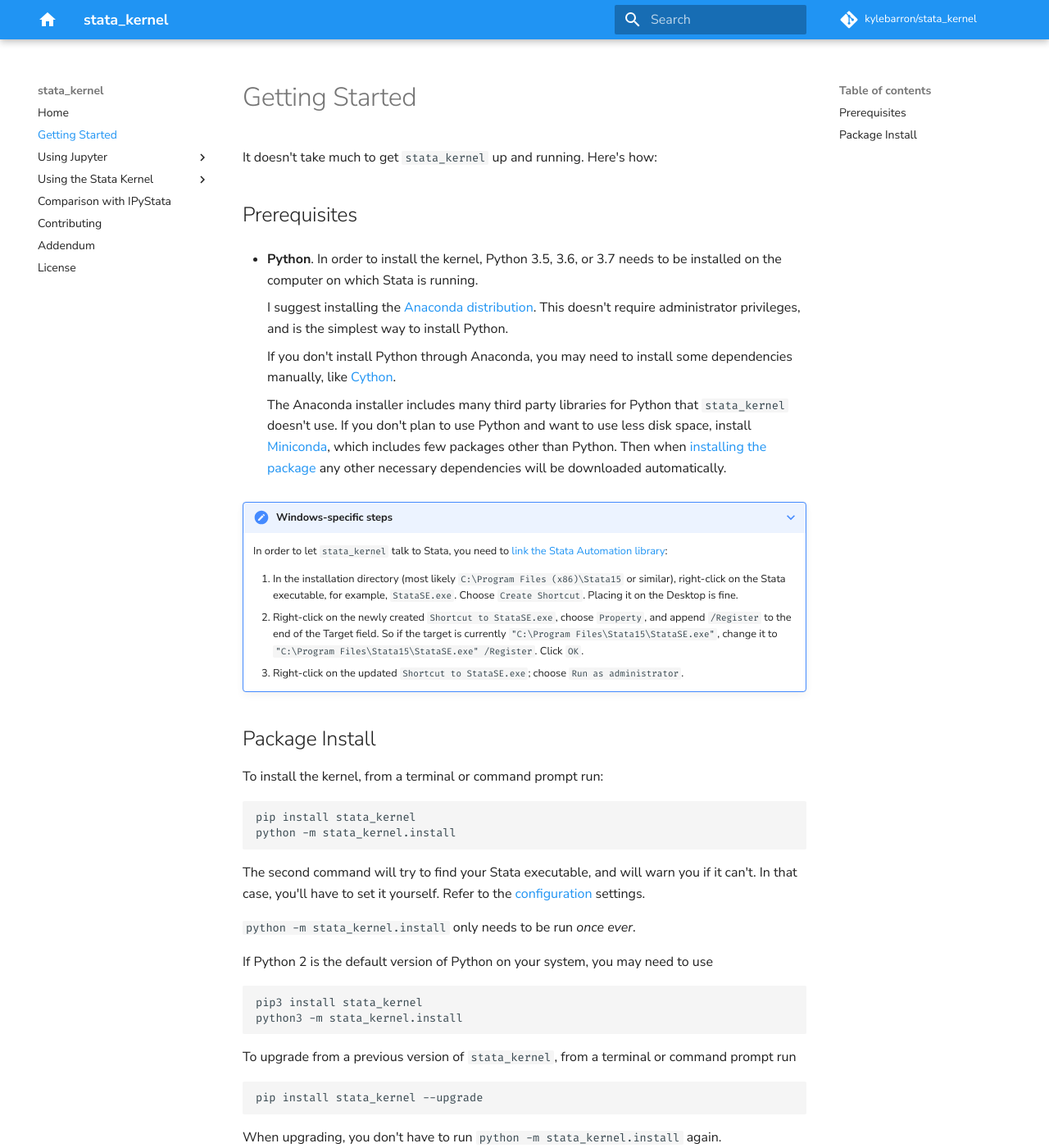
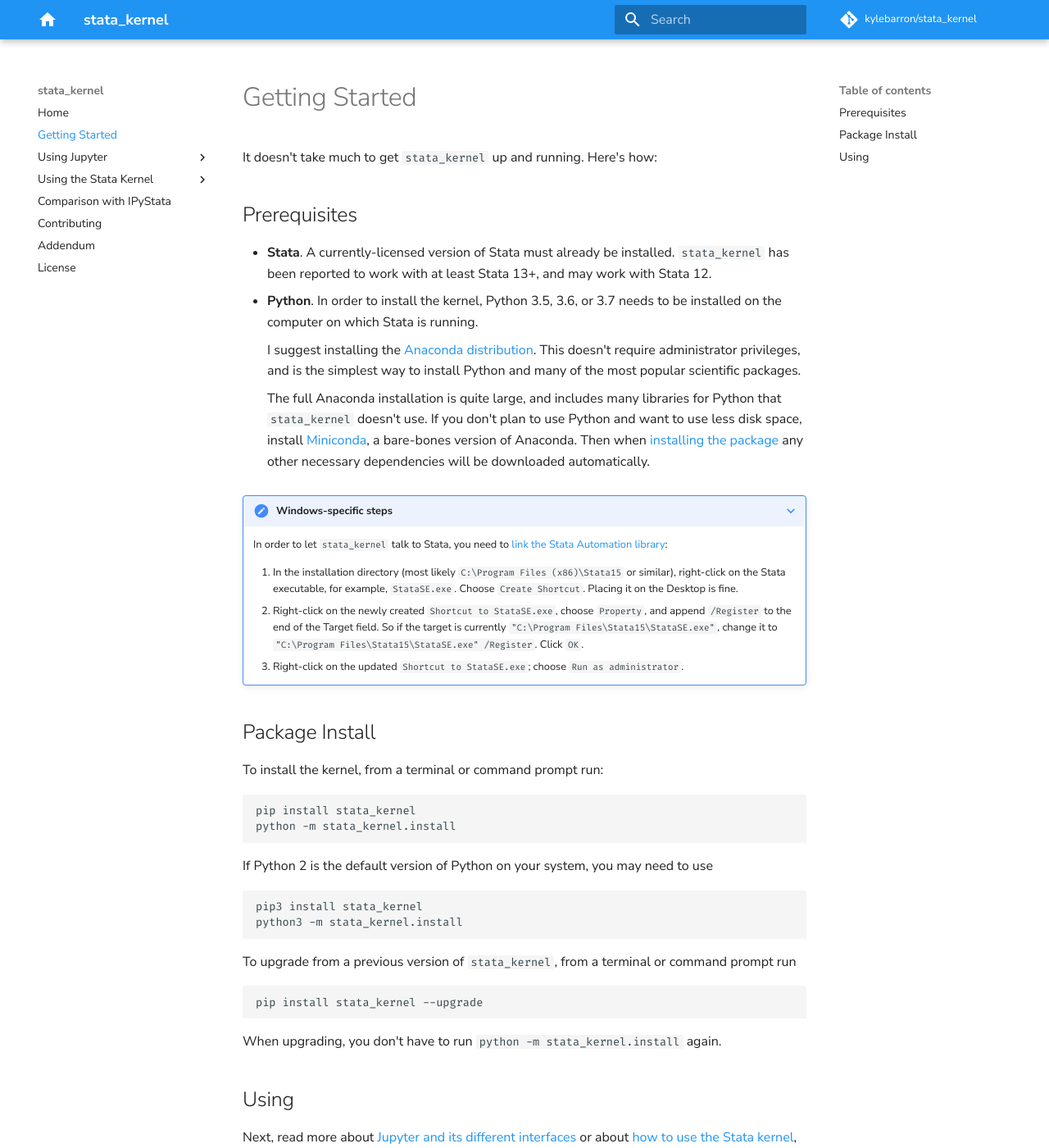
Before and after one commit to kylebarron/stata_kernel, an MkDocs documentation site: the page built from docs/src/getting_started.md, in a window 1280 px wide and 1400 px high. Shown: the whole window at 82% size. Built offline with MkDocs 1.6.1 and Material for MkDocs 9.7.7, drawn with Linux system fonts in a browser that asks for light colours; comment, search, counter and statistics services are not loaded.

Commit message:
Update documentation

````diff
--- a/docs/src/getting_started.md
+++ b/docs/src/getting_started.md
@@ -4,21 +4,17 @@
 
 ## Prerequisites
 
+- **Stata**. A currently-licensed version of Stata must already be installed. `stata_kernel` has been reported to work with at least Stata 13+, and may work with Stata 12.
 - **Python**. In order to install the kernel, Python 3.5, 3.6, or 3.7 needs to be installed on the computer on which Stata is running.
 
     I suggest installing the [Anaconda
     distribution](https://www.anaconda.com/download/). This doesn't require
-    administrator privileges, and is the simplest way to install Python.
+    administrator privileges, and is the simplest way to install Python and many of the most popular scientific packages.
 
-    If you don't install Python through Anaconda, you may need to install some
-    dependencies manually, like [Cython](https://cython.org/#download).
-
-    The Anaconda installer includes many third party libraries for Python that
+    The full Anaconda installation is quite large, and includes many libraries for Python that
     `stata_kernel` doesn't use. If you don't plan to use Python and want to use
-    less disk space, install [Miniconda](https://conda.io/miniconda.html), which
-    includes few packages other than Python. Then when [installing the package](#package-install) any other necessary dependencies will be
+    less disk space, install [Miniconda](https://conda.io/miniconda.html), a bare-bones version of Anaconda. Then when [installing the package](#package-install) any other necessary dependencies will be
     downloaded automatically.
-
 
 ???+ note "Windows-specific steps"
 
@@ -37,12 +33,6 @@
 python -m stata_kernel.install
 ```
 
-The second command will try to find your Stata executable, and will warn you if
-it can't. In that case, you'll have to set it yourself. Refer to the
-[configuration](using_stata_kernel/configuration.md) settings.
-
-`python -m stata_kernel.install` only needs to be run _once ever_.
-
 If Python 2 is the default version of Python on your system, you may need to use
 ```
 pip3 install stata_kernel
@@ -56,3 +46,9 @@
 ```
 
 When upgrading, you don't have to run `python -m stata_kernel.install` again.
+
+## Using
+
+Next, read more about [Jupyter and its different
+interfaces](using_jupyter/intro.md) or about [how to use the Stata
+kernel](using_stata_kernel/intro.md), specifically.
````
Also changed, not shown: 1 other file.
